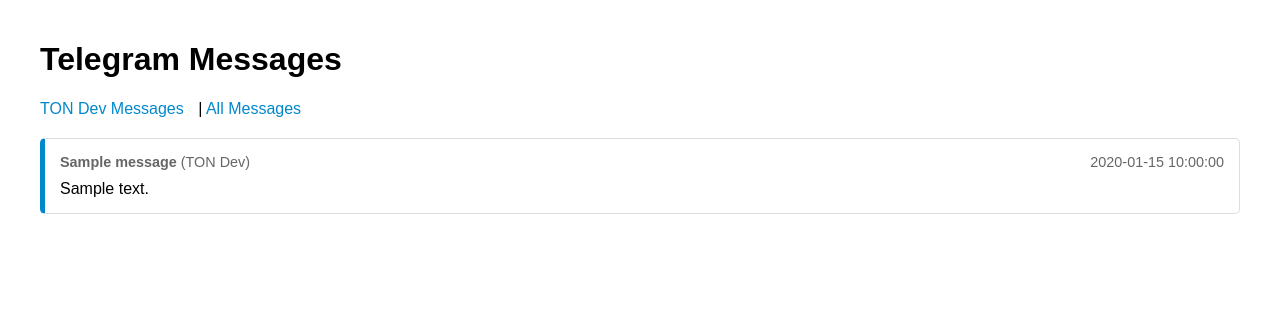
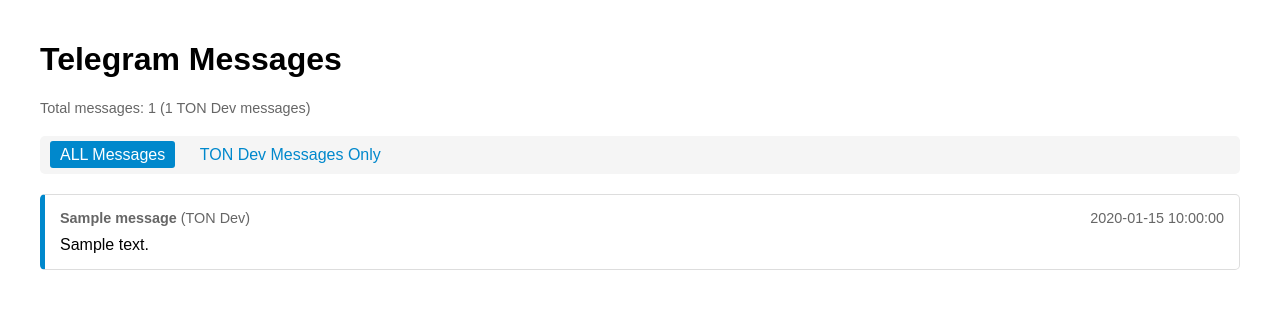
Before and after one commit to glushenkovIG/telegram-proxy-caching-client, a Flask app: template templates/index.html in a window 1280 px wide. Shown: the top 309 px of the page. Run offline with Flask 3, Linux system fonts and the light colour scheme; tables that the repository leaves empty hold one stand-in row (values such as "Sample post"); the template is opened without the code that fills it: values that come from a table or form of the project are taken from there, most other values are stand-ins (such as "Sample title", 1, 10 or a date in 2020).

Commit message:
Assistant checkpoint: Fixed to show ALL messages by default
Assistant generated file changes:
- main.py: Create simplified single-file solution that collects and displays ALL messages
- templates/index.html: Update template to show ALL messages by default and display message counts

---

User prompt:

so? still no other than ton dev messages, wtf? are you fukcing retard?

Replit-Commit-Author: Assistant
Replit-Commit-Session-Id: 0384bc94-6b05-4d37-9719-80dd123e7c58

```diff
--- a/templates/index.html
+++ b/templates/index.html
@@ -31,20 +31,38 @@
         }
         .nav {
             margin-bottom: 20px;
+            padding: 10px;
+            background-color: #f5f5f5;
+            border-radius: 5px;
         }
         .nav a {
             margin-right: 10px;
             text-decoration: none;
             color: #0088cc;
+            padding: 5px 10px;
+        }
+        .nav a.active {
+            background-color: #0088cc;
+            color: white;
+            border-radius: 3px;
+        }
+        .stats {
+            margin-bottom: 20px;
+            font-size: 0.9em;
+            color: #666;
         }
     </style>
 </head>
 <body>
     <h1>Telegram Messages</h1>
 
+    <div class="stats">
+        <p>Total messages: {{ all_count }} ({{ ton_count }} TON Dev messages)</p>
+    </div>
+
     <div class="nav">
-        <a href="/">TON Dev Messages</a> |
-        <a href="/all">All Messages</a>
+        <a href="/" {% if not show_ton_only %}class="active"{% endif %}>ALL Messages</a>
+        <a href="/ton" {% if show_ton_only %}class="active"{% endif %}>TON Dev Messages Only</a>
     </div>
 
     {% for message in messages %}
```
Also changed, not shown: main.py (+34 -13 lines).
